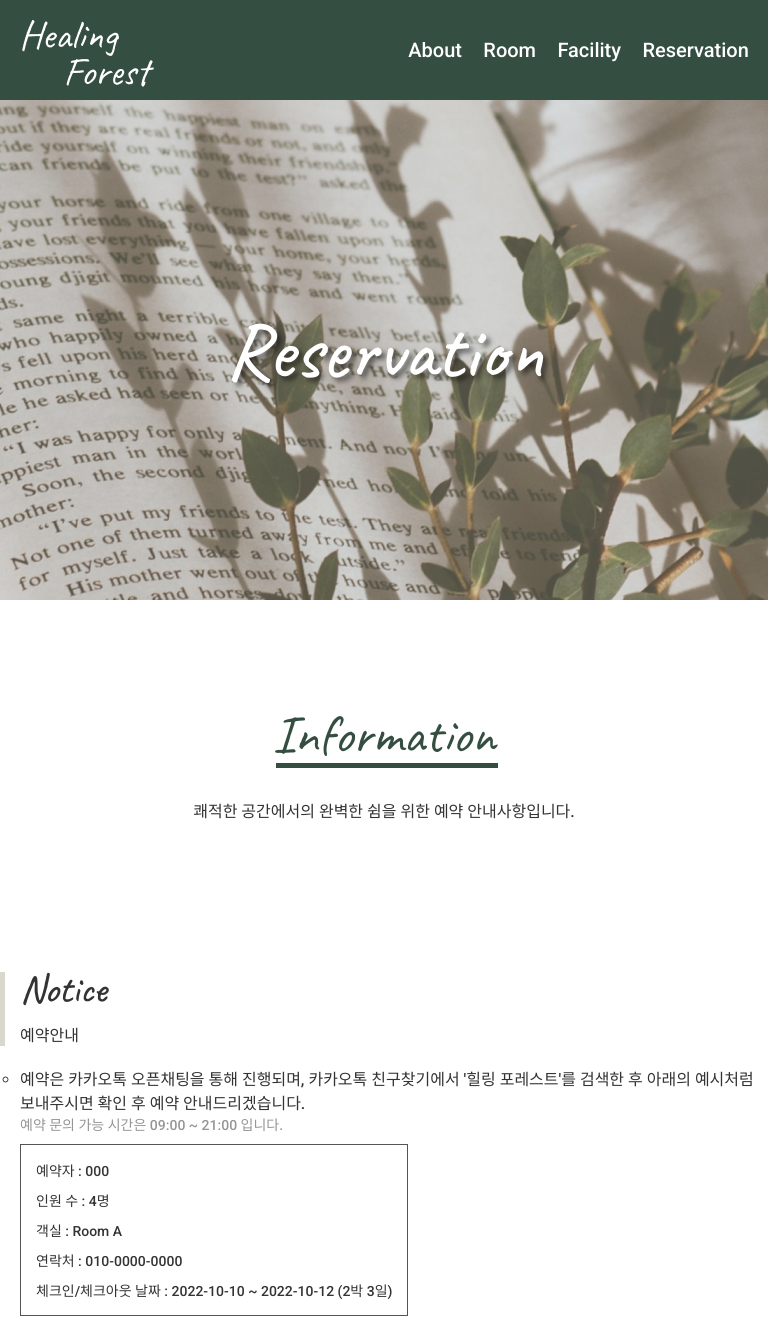
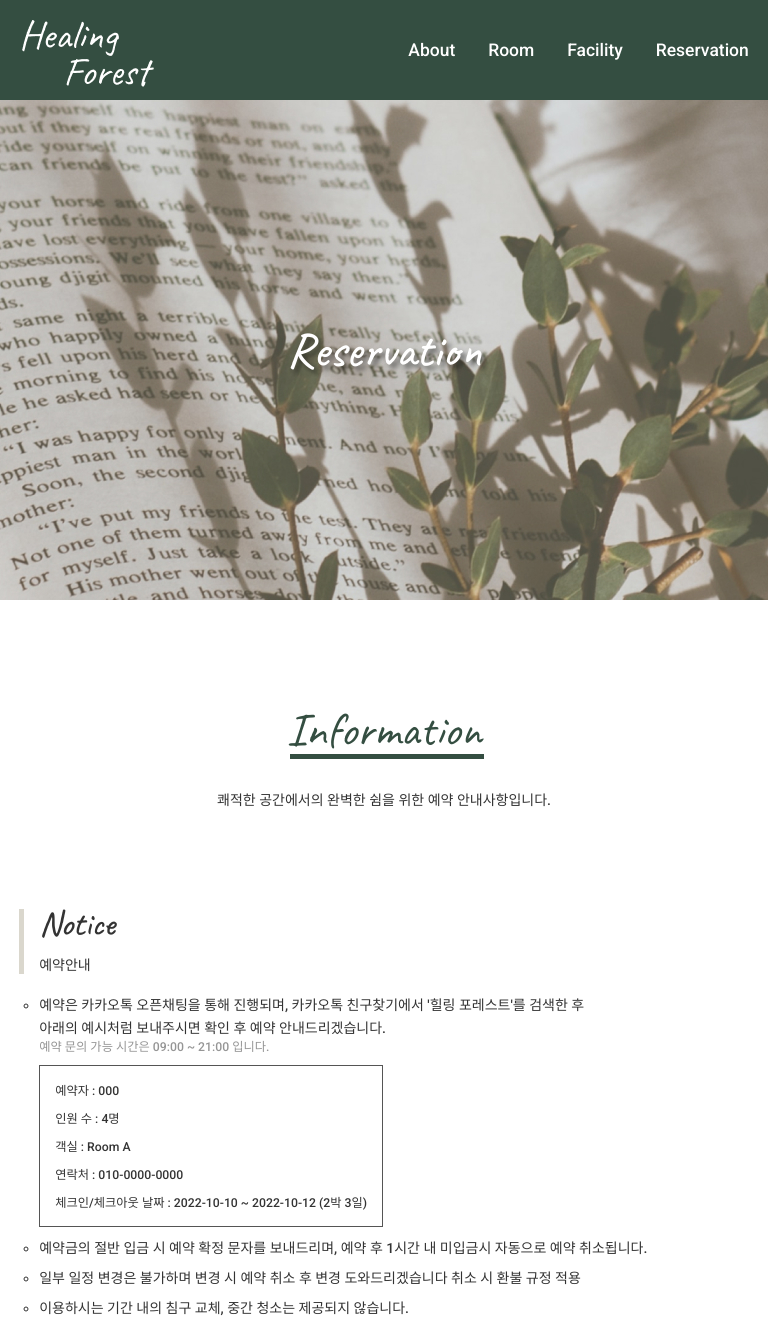
Before and after one commit to qhqo0403/HealingForest, a plain HTML site: page reservation/reservation.html in a window 768 px wide. Shown: the top 1320 px of the page. Drawn offline with Linux system fonts and the light colour scheme.

Commit message:
reservation page media query tablet

```diff
--- a/reservation/css/reservation_style.css
+++ b/reservation/css/reservation_style.css
@@ -91,7 +91,7 @@ body{
 .notice .list li:last-of-type, .refund ul li:last-of-type, .location ul li:last-of-type {
   margin-bottom: 0;
 }
-.notice .list li:first-of-type span{
+.notice .list li:first-of-type .time{
   display: block;
   font-size: 0.875rem;
   margin-bottom: 10px;
@@ -169,3 +169,23 @@ body{
   list-style: circle;
   padding-left: 20px;
 }
+/* media query */
+/* tablet */
+@media screen and (max-width: 1024px) and (min-width: 641px) {
+  html, body {
+    font-size: 14px;
+  }
+  .reserv_intro .txtbox {
+    font-size: 3.5rem;
+  }
+  .content_header {
+    margin-bottom: 100px;
+  }
+  .notice, .price, .refund, .location {
+    width: 95%;
+  }
+  .notice .t_space {
+    display: block;
+    margin: 3px 0;
+  }
+}
--- a/reservation/reservation.html
+++ b/reservation/reservation.html
@@ -38,8 +38,8 @@
       </div>
       <ul class="list">
         <li>
-          예약은 카카오톡 오픈채팅을 통해 진행되며, 카카오톡 친구찾기에서 '힐링 포레스트'를 검색한 후 아래의 예시처럼 보내주시면 확인 후 예약 안내드리겠습니다.
-          <span>예약 문의 가능 시간은 09:00 ~ 21:00 입니다.</span>
+          예약은 카카오톡 오픈채팅을 통해 진행되며, 카카오톡 친구찾기에서 '힐링 포레스트'를 검색한 후<span class="t_space"></span> 아래의 예시처럼 보내주시면 확인 후 예약 안내드리겠습니다.
+          <span class="time">예약 문의 가능 시간은 09:00 ~ 21:00 입니다.</span>
           <div class="sub_list">
             <ul>
               <li>예약자 : 000</li>
```
